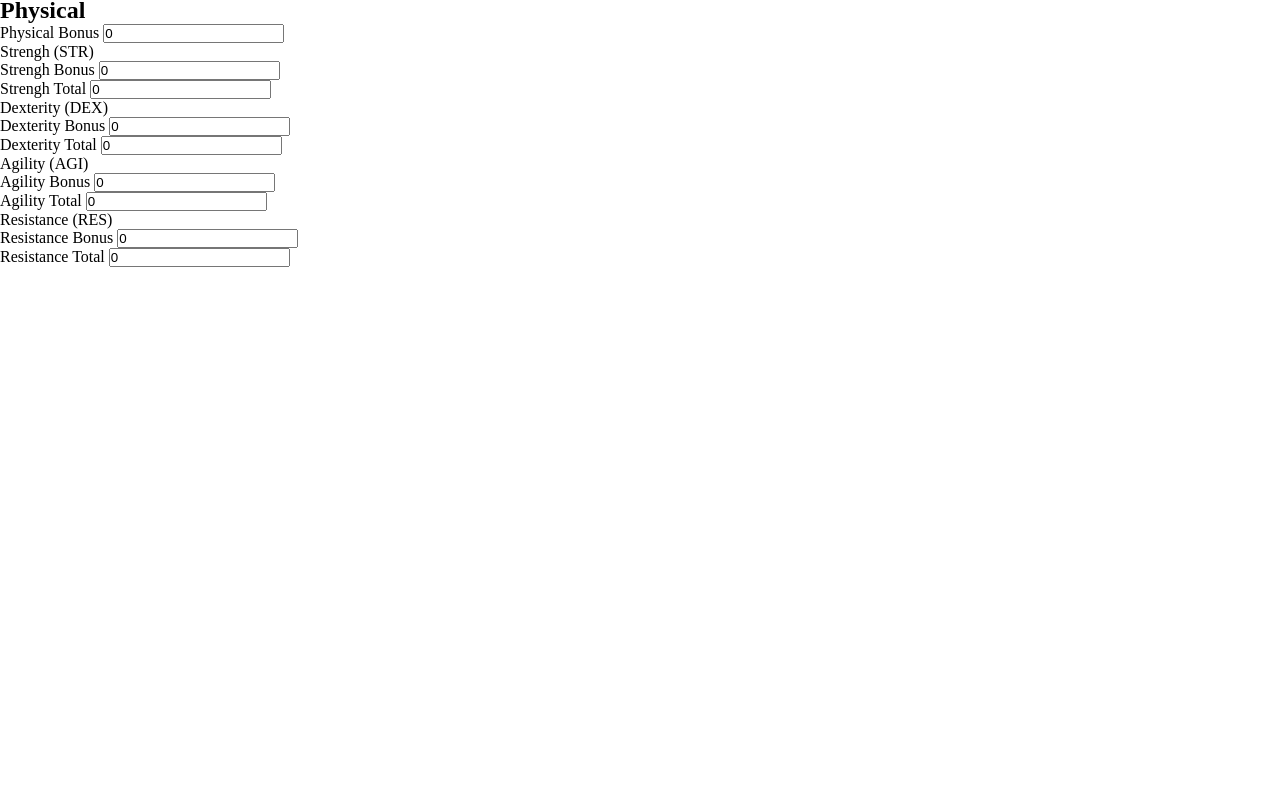
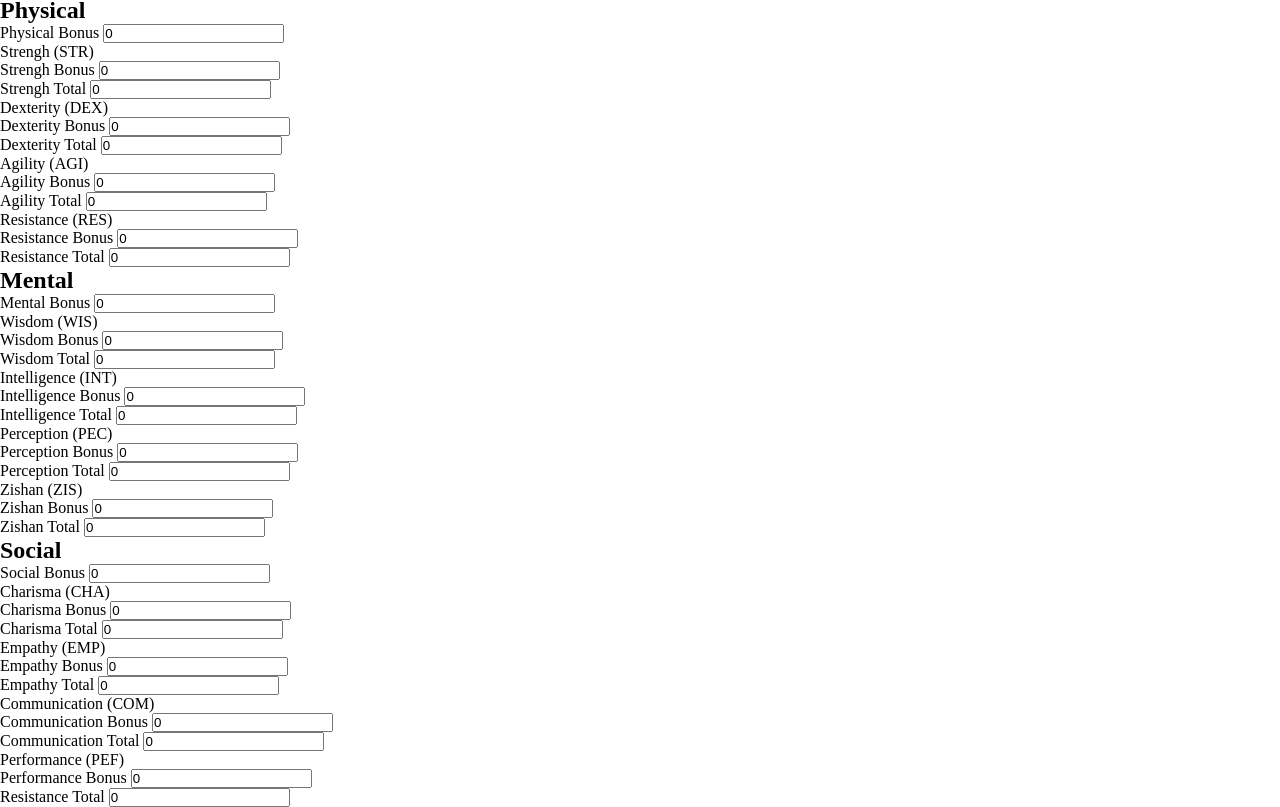
Before and after one commit to cezarviana/character-sheet-meridia-rpg, a plain HTML site: page index.html in a window 1280 px wide. Shown: the part 97-904 px from the top of the page. Before the commit the page ends 800 px from the top, so only its background shows below. Drawn offline with Linux system fonts and the light colour scheme; files that its build step writes are made by us from their sources.

Commit message:
<add>: Mental and Social status

```diff
--- a/index.html
+++ b/index.html
@@ -156,8 +156,125 @@
             </div>
 
             <div class="att-mental">
-                <div class="att-major"></div>
-                <div class="att-minor"></div>
+                <div class="att-major">
+                    <h2>Mental</h2>
+                    <label for="mental-bonus">Mental Bonus</label>
+                    <input type="number" class="mental-bonus" id="mental-bonus" value="0">
+                </div>
+
+                <div class="att-minor">
+                    <ul>
+                        <li class="wis">
+                            <p>Wisdom (WIS)</p>
+                            <div class="wis-bonus">
+                                <label for="wis-bonus">Wisdom Bonus</label>
+                                <input type="number" class="wis-bonus" id="wis-bonus" value="0">
+                            </div>
+                            <div class="wis-total">
+                                <label for="wis-total">Wisdom Total</label>
+                                <input type="number" class="wis-total" id="wis-total" value="0">
+                            </div>
+                        </li>
+
+                        <li class="int">
+                            <p>Intelligence (INT)</p>
+                            <div class="int-bonus">
+                                <label for="int-bonus">Intelligence Bonus</label>
+                                <input type="number" class="int-bonus" id="int-bonus" value="0">
+                            </div>
+                            <div class="int-total">
+                                <label for="int-total">Intelligence Total</label>
+                                <input type="number" class="int-total" id="int-total" value="0">
+                            </div>
+                        </li>
+
+                        <li>
+                            <p>Perception (PEC)</p>
+                            <div class="pec-bonus">
+                                <label for="pec-bonus">Perception Bonus</label>
+                                <input type="number" class="pec-bonus" id="pec-bonus" value="0">
+                            </div>
+                            <div class="pec-total">
+                                <label for="pec-total">Perception Total</label>
+                                <input type="number" class="pec-total" id="pec-total" value="0">
+                            </div>
+                        </li>
+
+                        <li>
+                            <p>Zishan (ZIS)</p>
+                            <div class="zis-bonus">
+                                <label for="zis-bonus">Zishan Bonus</label>
+                                <input type="number" class="zis-bonus" id="zis-bonus" value="0">
+                            </div>
+                            <div class="zis-total">
+                                <label for="zis-total">Zishan Total</label>
+                                <input type="number" class="zis-total" id="zis-total" value="0">
+                            </div>
+                        </li>
+
+                    </ul>
+                </div>
+            </div>
+
+            <div class="att-social">
+                <div class="att-major">
+                    <h2>Social</h2>
+                    <label for="social-bonus">Social Bonus</label>
+                    <input type="number" class="social-bonus" id="social-bonus" value="0">
+                </div>
+
+                <div class="att-minor">
+                    <ul>
+                        <li class="cha">
+                            <p>Charisma (CHA)</p>
+                            <div class="cha-bonus">
+                                <label for="cha-bonus">Charisma Bonus</label>
+                                <input type="number" class="cha-bonus" id="cha-bonus" value="0">
+                            </div>
+                            <div class="cha-total">
+                                <label for="cha-total">Charisma Total</label>
+                                <input type="number" class="cha-total" id="cha-total" value="0">
+                            </div>
+                        </li>
+
+                        <li class="emp">
+                            <p>Empathy (EMP)</p>
+                            <div class="emp-bonus">
+                                <label for="emp-bonus">Empathy Bonus</label>
+                                <input type="number" class="emp-bonus" id="emp-bonus" value="0">
+                            </div>
+                            <div class="emp-total">
+                                <label for="emp-total">Empathy Total</label>
+                                <input type="number" class="emp-total" id="emp-total" value="0">
+                            </div>
+                        </li>
+
+                        <li>
+                            <p>Communication (COM)</p>
+                            <div class="com-bonus">
+                                <label for="com-bonus">Communication Bonus</label>
+                                <input type="number" class="com-bonus" id="com-bonus" value="0">
+                            </div>
+                            <div class="com-total">
+                                <label for="com-total">Communication Total</label>
+                                <input type="number" class="com-total" id="com-total" value="0">
+                            </div>
+                        </li>
+
+                        <li>
+                            <p>Performance (PEF)</p>
+                            <div class="pef-bonus">
+                                <label for="pef-bonus">Performance Bonus</label>
+                                <input type="number" class="pef-bonus" id="pef-bonus" value="0">
+                            </div>
+                            <div class="pef-total">
+                                <label for="pef-total">Resistance Total</label>
+                                <input type="number" class="pef-total" id="pef-total" value="0">
+                            </div>
+                        </li>
+
+                    </ul>
+                </div>
             </div>
 
             <div class="att-social">
```
